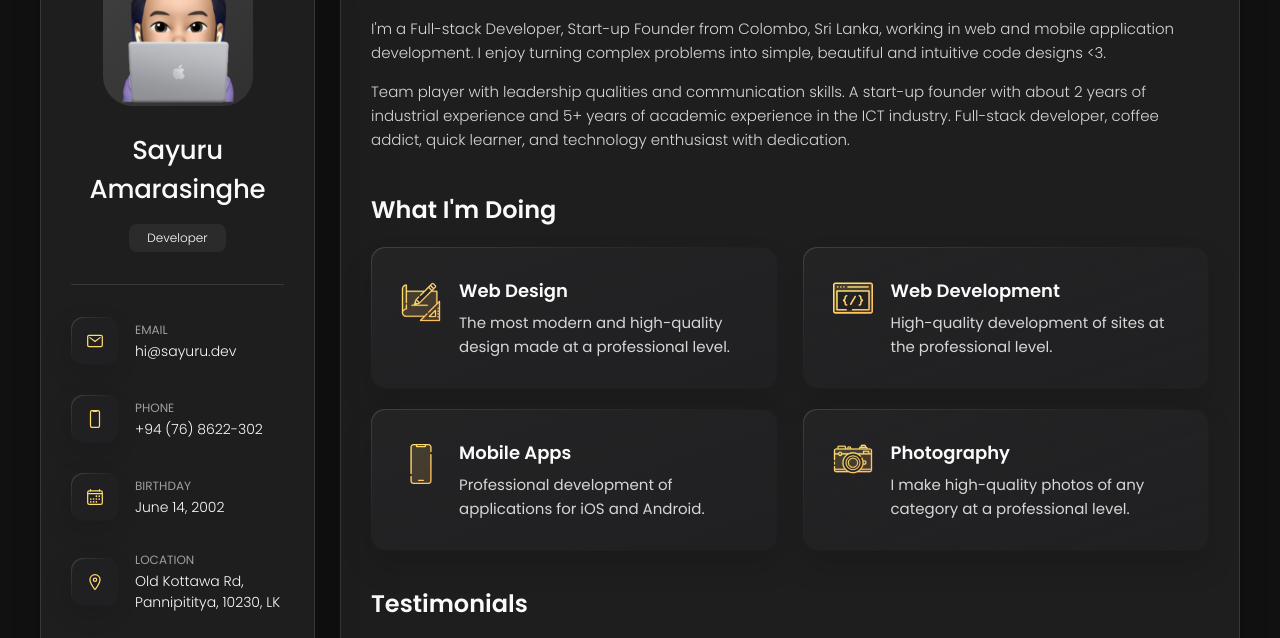
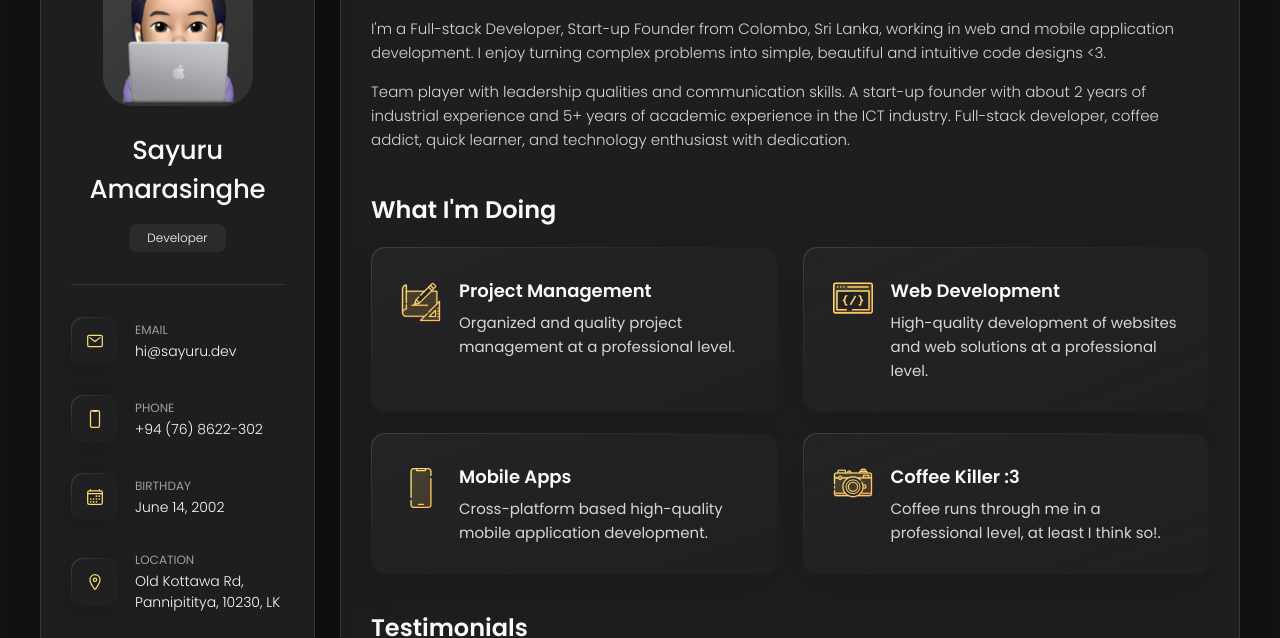
Before and after one commit to sayuru-akash/sayuru-akash.github.io, a plain HTML site: page index.html in a window 1280 px wide. Shown: the part 162-800 px from the top of the page. Drawn offline with nearby package versions, Linux system fonts and the light colour scheme.

Commit message:
Update index.html

```diff
--- a/index.html
+++ b/index.html
@@ -236,10 +236,10 @@
               </div>
 
               <div class="service-content-box">
-                <h4 class="h4 service-item-title">Web design</h4>
+                <h4 class="h4 service-item-title">Project Management</h4>
 
                 <p class="service-item-text">
-                  The most modern and high-quality design made at a professional level.
+                  Organized and quality project management at a professional level.
                 </p>
               </div>
 
@@ -255,7 +255,7 @@
                 <h4 class="h4 service-item-title">Web development</h4>
 
                 <p class="service-item-text">
-                  High-quality development of sites at the professional level.
+                  High-quality development of websites and web solutions at a professional level.
                 </p>
               </div>
 
@@ -271,7 +271,7 @@
                 <h4 class="h4 service-item-title">Mobile apps</h4>
 
                 <p class="service-item-text">
-                  Professional development of applications for iOS and Android.
+                  Cross-platform based high-quality mobile application development.
                 </p>
               </div>
 
@@ -284,10 +284,10 @@
               </div>
 
               <div class="service-content-box">
-                <h4 class="h4 service-item-title">Photography</h4>
+                <h4 class="h4 service-item-title">Coffee Killer :3</h4>
 
                 <p class="service-item-text">
-                  I make high-quality photos of any category at a professional level.
+                  Coffee runs through me in a professional level, at least I think so!.
                 </p>
               </div>
 
```
